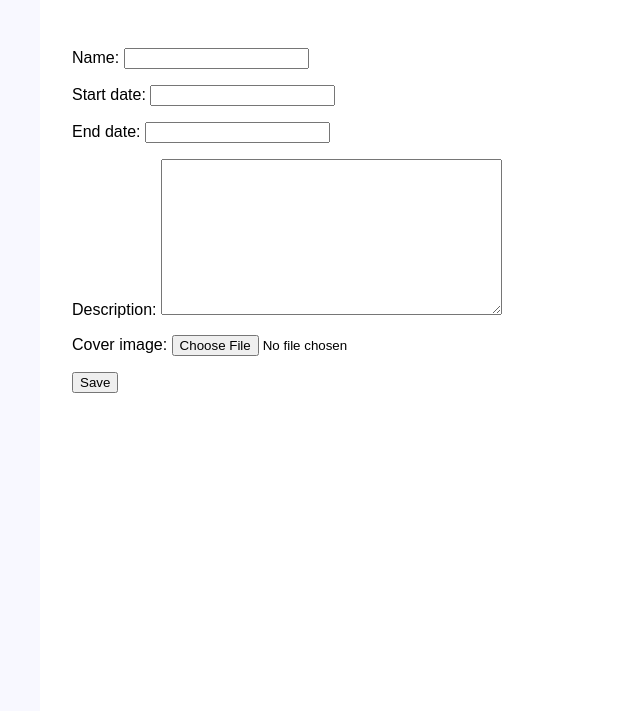
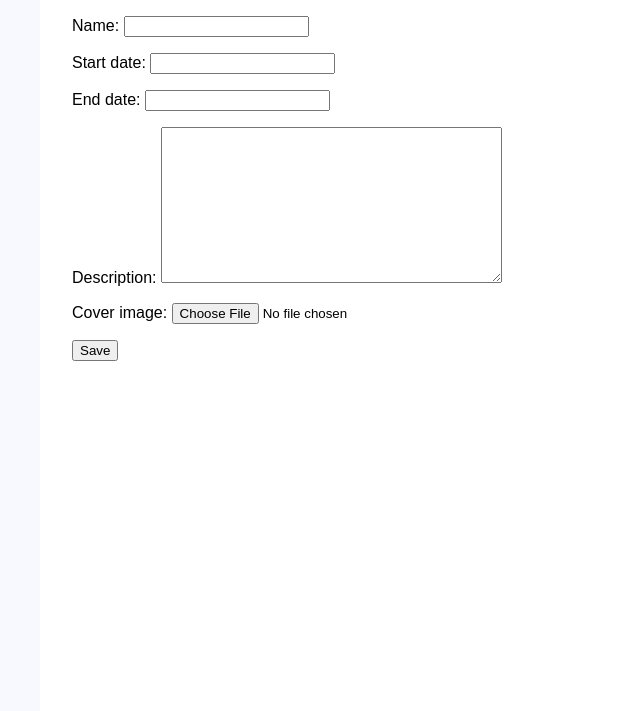
Before and after one commit to WSmith329/holidayfolio, a Django app: page /holidays/create/ in a window 1280 px wide. Shown: the part 89-800 px from the top of the page, without its empty margins (0-640 px from the left). Run offline with Django 5.2, Linux system fonts and the light colour scheme; the visitor is signed in with stand-in values (Sample User, id 1); some libraries are stand-ins or nearby versions.

Commit message:
remove duplicated font-family definition

```diff
--- a/static/css/main.css
+++ b/static/css/main.css
@@ -5,7 +5,6 @@
 
 /* Page structure styles */
 body {
-    font-family: Arial, Helvetica, sans-serif;
     color: black;
     background-color: ghostwhite;
     margin: 0;
@@ -66,8 +65,6 @@ header .nav-link:hover {
 
 /* Main styles */
 main {
-    padding-top: 2rem;
-    padding-bottom: 2rem;
 }
 
 /* Footer styles */
```
